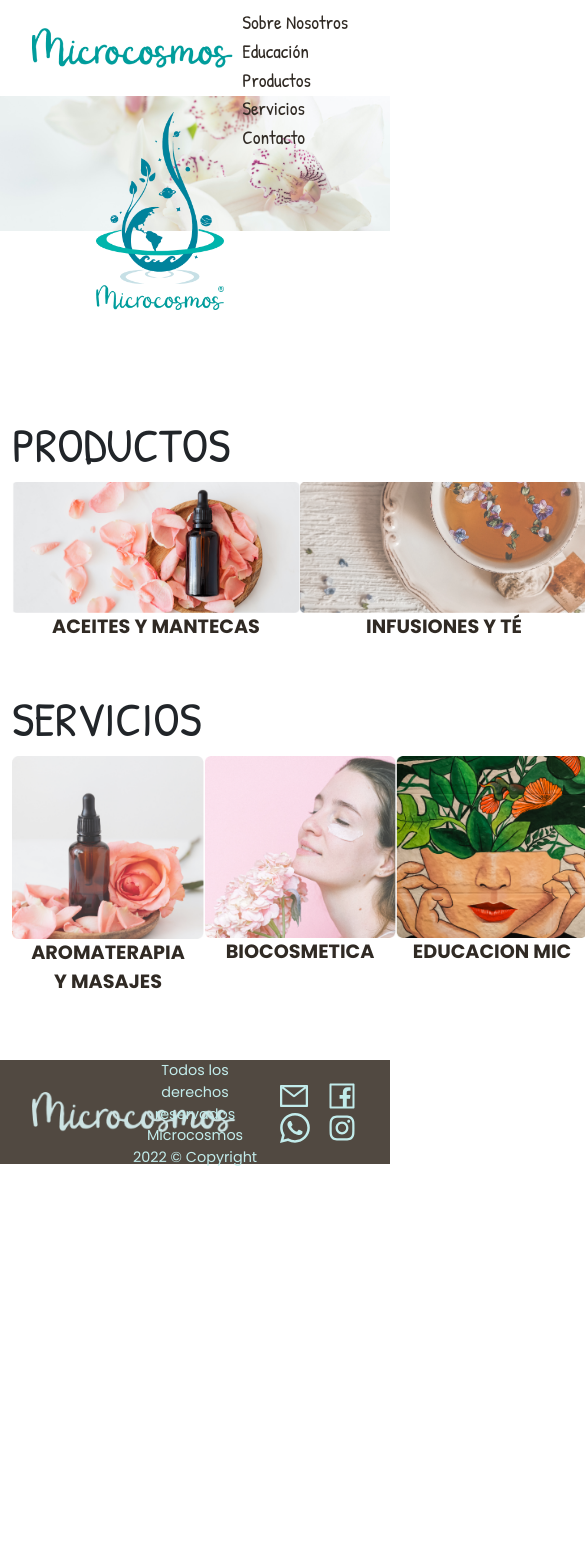
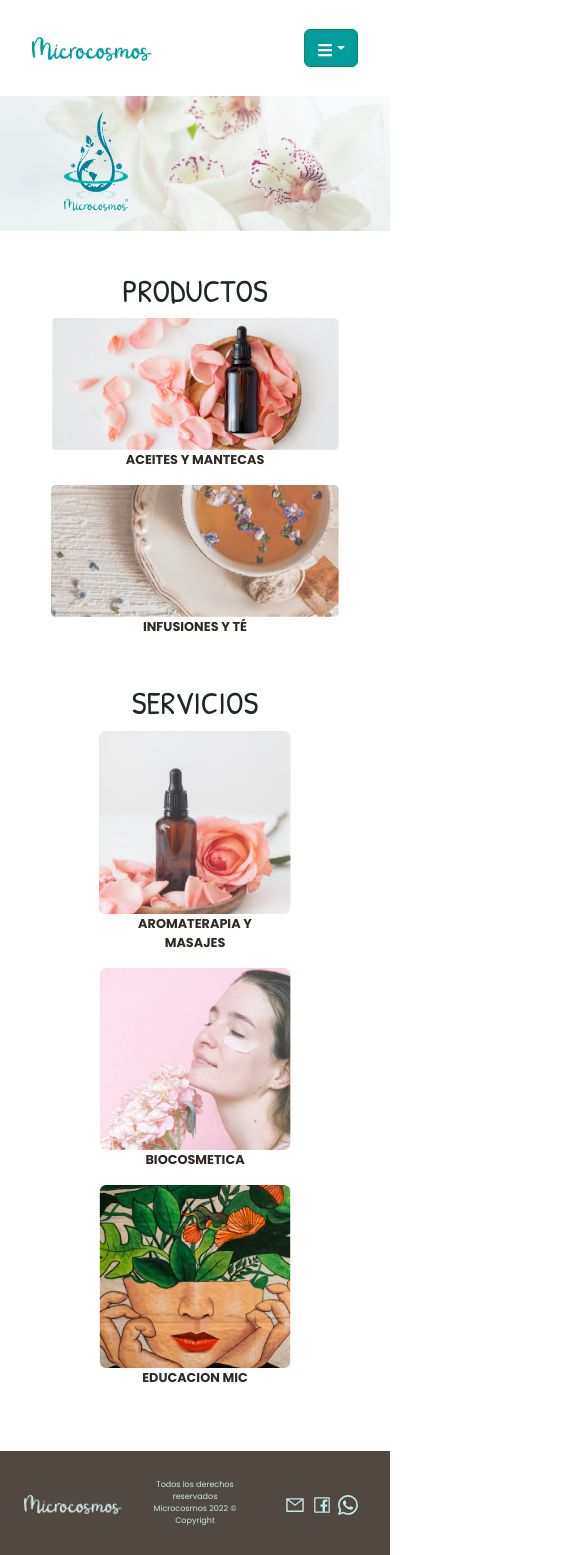
Before and after one commit to Makita7/microcosmos, a React (Create React App) app: page / in a window 390 px wide. Shown: the whole page, 585 px wide, since content can reach past the window. Before the commit the page ends 1168 px from the top, so only its background shows below. Built offline with nearby package versions, Linux system fonts and the light colour scheme.

Commit message:
dropdown menu and cel media query

```diff
--- a/package.json
+++ b/package.json
@@ -8,6 +8,7 @@
     "@testing-library/user-event": "^13.2.1",
     "bootstrap": "5.2.1",
     "react": "^18.2.0",
+    "react-bootstrap": "^2.5.0",
     "react-dom": "^18.2.0",
     "react-icons": "^4.4.0",
     "react-router-dom": "^6.3.0",
--- a/src/App.css
+++ b/src/App.css
@@ -427,6 +427,12 @@ a.biocosmeticaLink {
   margin-bottom: 2rem;
 }
 
+.OnlyCell{
+  content-visibility: hidden;
+}
+.NotCell{
+  content-visibility: visible;
+}
 
 /* MEDIA QUERIES */
 
@@ -460,3 +466,109 @@ a.biocosmeticaLink {
     font-size: 3em;
   }
 }
+
+@media screen and (max-width: 800px) {
+  .OnlyCell{
+    content-visibility: visible;
+  }
+  .NotCell{
+    content-visibility: hidden;
+  }
+  .logo {
+    height: 1.5rem;
+  }
+  .logoBanner {
+    width: 4rem !important;
+    margin-left: 4rem;
+  }
+  .banner {
+    height: 9rem;
+  }
+  .titleHome {
+    font-size: 2em;
+    text-align: center;
+  }
+  .smallTitle {
+    font-size: 0.8rem;
+  }
+  .spaceEvenly {
+    flex-wrap: wrap;
+    justify-content: space-evenly;
+  }
+  .logoF {
+    height: 1.2rem;
+    padding-left: 1.5rem;
+  }
+  footer .icon {
+    padding-left: 0.4rem;
+  }
+  h1 {
+    font-size: 2rem;
+  }
+  .banner .title {
+    margin-left: 2rem;
+  }
+  .biocosmetica .smallercont {
+    width: 80%;
+  }
+  .AceitesImg {
+    width: 50%;
+    margin-bottom: 1rem;
+  }
+  .cardTwo {
+    width: 20rem;
+  }
+  .biocosmetica h3 {
+    padding-left: 0rem;
+    font-size: 2rem;
+    text-align: center;
+  }
+  .card {
+    width: 20rem;
+    margin: 0.7rem -1rem;
+  }
+  .text-center {
+    font-size: 1.1rem;
+    margin: 0 1rem;
+  }
+  .aromaterapia ul.list {
+    max-width: 90%;
+  }
+  .footerPFix {
+    font-size: 0.5rem;
+  }
+  .ContainerCelEdu {
+    width: 90%;
+  }
+  .contTwo {
+    margin-left: 5%;
+    margin-right: auto;
+  }
+  .arcilla .contTwo p {
+    width: 90%;
+  }
+  .arcilla h5 {
+    color: #009d9c;
+    font-weight: 700;
+    width: 90%;
+  }
+  .ArcillaPFixPad {
+    margin-top: 3rem;
+    text-align: center;
+  }
+  .dropdown {
+    margin-top: auto;
+    margin-bottom: auto;
+  }
+  .btn-success {
+    background-color: #009d9c;
+  }
+  .btn:first-child:hover, :not(.btn-check)+.btn:hover {
+    color: var(--bs-btn-hover-color);
+    background-color: #066969;
+    border-color: #054d4d;
+  }
+  a.dropLinks {
+    color: #00839c;
+  }
+}
--- /dev/null
+++ b/src/components/DropdownMenu.js
@@ -0,0 +1,35 @@
+import React from 'react';
+import { Dropdown } from 'react-bootstrap';
+import { Link } from "react-router-dom";
+import { FaBars } from 'react-icons/fa';
+
+function DropMenuElement(props){
+    return(
+        <Dropdown.Item>
+            <Link to={props.to} className='dropLinks'> {props.name} </Link>
+        </Dropdown.Item>
+    );
+}
+
+
+function DropdownMenu() {
+    return(
+        <>
+        <Dropdown className='OnlyCell'>
+            <Dropdown.Toggle variant="success" id="dropdown-basic">
+                <FaBars/>
+            </Dropdown.Toggle>
+            <Dropdown.Menu>
+                <DropMenuElement to="/" name="Inicio"/>
+                <DropMenuElement to="/sobrenosotros" name="Sobre Nosotros"/>
+                <DropMenuElement to="/educacion" name="Educación"/>
+                <DropMenuElement to="/productos" name="Productos"/>
+                <DropMenuElement to="/servicios" name="Servicios"/>
+                <DropMenuElement to="/contacto" name="Contacto"/>
+            </Dropdown.Menu>
+        </Dropdown>
+        </>
+    );
+}
+
+export default DropdownMenu;
--- a/src/components/Footer.js
+++ b/src/components/Footer.js
@@ -1,5 +1,6 @@
 import LogoF from '../assets/logofooter.png';
 import SocialMedia from './SocialMedia';
+import SocialMediaCel from './SocialMediaCel';
 
 
 function Footer() {
@@ -9,10 +10,11 @@ function Footer() {
                 <img className='logoF' alt="logo footer" src={LogoF} />
             </div>
             <div className='FCol'>
-                <p className='text-center'>Todos los derechos reservados Microcosmos 2022 © Copyright</p>
+                <p className='text-center footerPFix'>Todos los derechos reservados Microcosmos 2022 © Copyright</p>
             </div>
             <div className='FCol end'>
                 <SocialMedia/>
+                <SocialMediaCel/>
             </div>
         </footer>
     );
--- a/src/components/Navbar.js
+++ b/src/components/Navbar.js
@@ -1,18 +1,20 @@
 
 import { Link } from 'react-router-dom';
 import Logo from '../assets/logo.png';
+import DropdownMenu from './DropdownMenu';
 
 function Navbar() {
     return (
         <nav>
             <Link className='middle' to ='/'><img alt='logo' className='logo' src={Logo}/></Link>
-            <div className='middle navbar'>
+            <div className='middle navbar NotCell'>
                 <Link to='/sobrenosotros' >Sobre Nosotros</Link>
                 <Link to='/educacion' >Educación</Link>
                 <Link to='/productos' >Productos</Link>
                 <Link to='/servicios' >Servicios</Link>
                 <Link to='/contacto' >Contacto</Link>
             </div>
+            <DropdownMenu/>
         </nav>
     );
 }
--- a/src/components/SocialMedia.js
+++ b/src/components/SocialMedia.js
@@ -3,12 +3,12 @@ import {BsWhatsapp} from 'react-icons/bs';
 
 function SocialMedia() {
     return (
-        <>
-            <a className='icon' href=''><AiOutlineMail size={32}/></a>
-            <a className='icon' href=''><AiOutlineFacebook size={32}/></a>
-            <a className='icon' href=''><BsWhatsapp size={30}/></a>
-            <a className='icon' href=''><AiOutlineInstagram size={32}/></a>
-        </>
+        <div className='NotCell'>
+            <a className='icon' href='mailto:neuquina007@gmail.com'><AiOutlineMail size={32}/></a>
+            <a className='icon' href='https://facebook.com/'><AiOutlineFacebook size={32}/></a>
+            <a className='icon' href='https://wa.me/5492995289706?text='><BsWhatsapp size={30}/></a>
+            {/* <a className='icon' href=''><AiOutlineInstagram size={32}/></a> */}
+        </div>
     );
 }
 
--- /dev/null
+++ b/src/components/SocialMediaCel.js
@@ -0,0 +1,15 @@
+import {AiOutlineMail, AiOutlineFacebook, AiOutlineInstagram} from 'react-icons/ai';
+import {BsWhatsapp} from 'react-icons/bs';
+
+function SocialMediaCel() {
+    return (
+        <div className='OnlyCell'>
+            <a className='icon' href='mailto:neuquina007@gmail.com'><AiOutlineMail size={20}/></a>
+            <a className='icon' href='https://facebook.com/'><AiOutlineFacebook size={20}/></a>
+            <a className='icon' href='https://wa.me/5492995289706?text='><BsWhatsapp size={20}/></a>
+            {/* <a className='icon' href=''><AiOutlineInstagram size={20}/></a> */}
+        </div>
+    );
+}
+
+export default SocialMediaCel;
--- a/src/pages/Educacion.js
+++ b/src/pages/Educacion.js
@@ -5,7 +5,7 @@ function Educacion() {
   return (
     <div className='main educacion padBottom'>
       <Banner alt='sobre nosotros banner' src={Img} title='EDUCACIÓN'/>
-      <div className='container padTop'>
+      <div className='container padTop ContainerCelEdu'>
         <p>
           Nuestra pasión es conocer más sobre como funcionamos a nivel integral y como prevenir enfermedades teniendo en cuenta los tres aspectos fundamentales de nuestra vida (espíritu, alma y cuerpo) y acompañar y desafiar a cada quién a encontrar el propósito de su vida, lo que los japoneses llama IKIGAI (Ver anexo IKIGAI
           Creemos que generar espacios de aprendizajes mutuos contribuye a generar conciencia comunitaria  de pequeños cambios que podemos realizar para vivir mejor, más sanos y más felices.
--- a/src/pages/Home.js
+++ b/src/pages/Home.js
@@ -7,7 +7,6 @@ import Aceites from '../assets/aceitesymantecas.png';
 import Infusiones from '../assets/infusiones-te.png';
 import Aromaterapia from '../assets/aromaterapia.png';
 import Biocosmetica from '../assets/biocosmetica.png';
-import Masajes from '../assets/masaje.png';
 import Educacion from '../assets/educacion-mic.png';
 
 function BigSections({to, alt, src, title}){
--- a/src/pages/subpages/BiocosmeticaElem/Arcilla.js
+++ b/src/pages/subpages/BiocosmeticaElem/Arcilla.js
@@ -21,13 +21,14 @@ function Arcilla() {
                         <div className="contTwo" key={p.id}>
                             <li className="flex">
                                 <h5>{p.title}</h5>
-                                <p>{p.description}</p>
+                                <p className="NotCell">{p.description}</p>
                             </li>
+                                <p className="OnlyCell">{p.description}</p>
                         </div>
                     )
                 }
             </div>
-            <p>
+            <p className="ArcillaPFixPad">
                 Su alto contenido en silicio es altamente beneficioso para pieles maduras y sensibles.
                 <br/>
                 Formular tus propias mascarillas faciales es una hermosa experiencia dale rienda suelta a la creatividad y enriquécelas con aceites esenciales, resinas y aceites vegetales y dale a tu piel lo que ella necesite cada día.
--- a/src/pages/subpages/BiocosmeticaElem/TonicosFaciales.js
+++ b/src/pages/subpages/BiocosmeticaElem/TonicosFaciales.js
@@ -41,7 +41,7 @@ function TonicosFaciales() {
                 Serums.map(p =>
                     <div className="card" key={p.id}>
                         <div className="innerPadCard">
-                            <img alt={p.title} src={p.img}/>
+                            {/* <img alt={p.title} src={p.img}/> */}
                             <h5>{p.title}</h5>
                             <p>{p.description}</p>
                         </div>
```
Also changed, not shown: src/assets/homeBannerCel.png (added), 1 other file (tests, documents, lock files or other folders).
